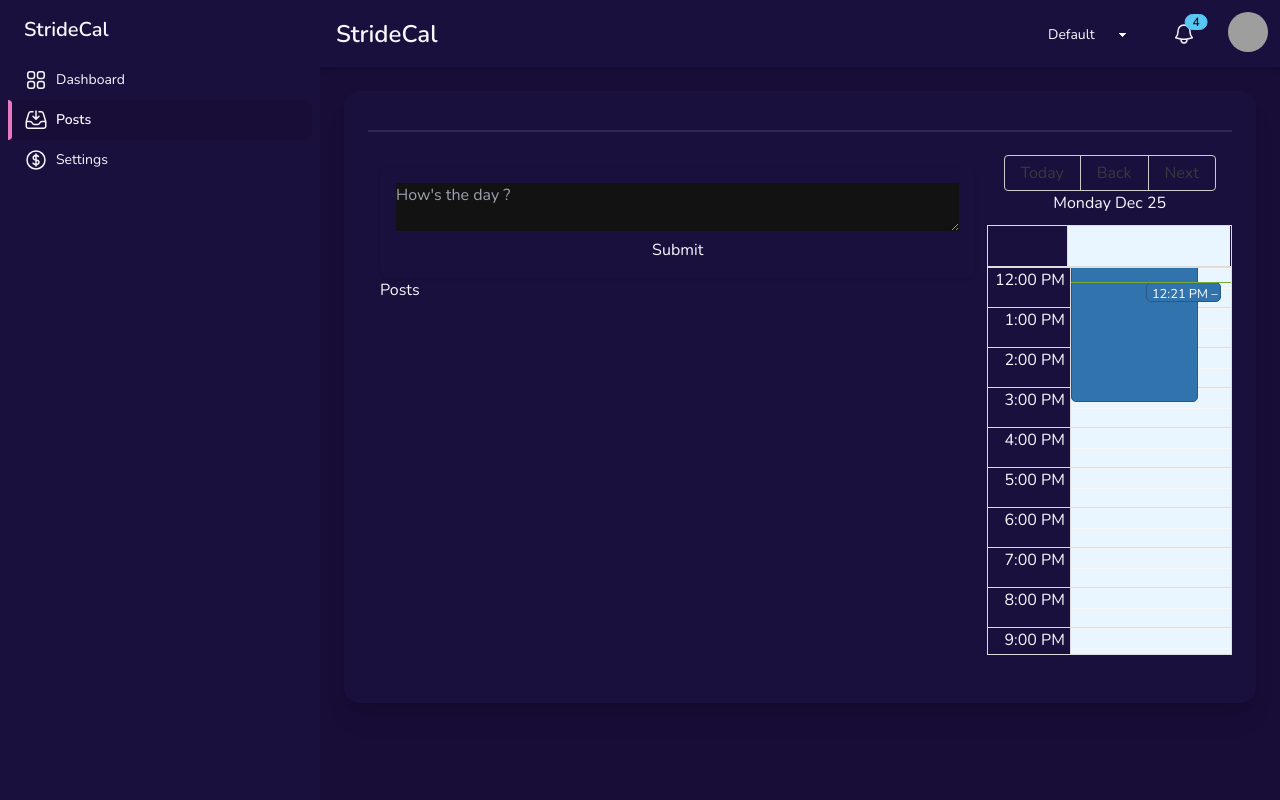
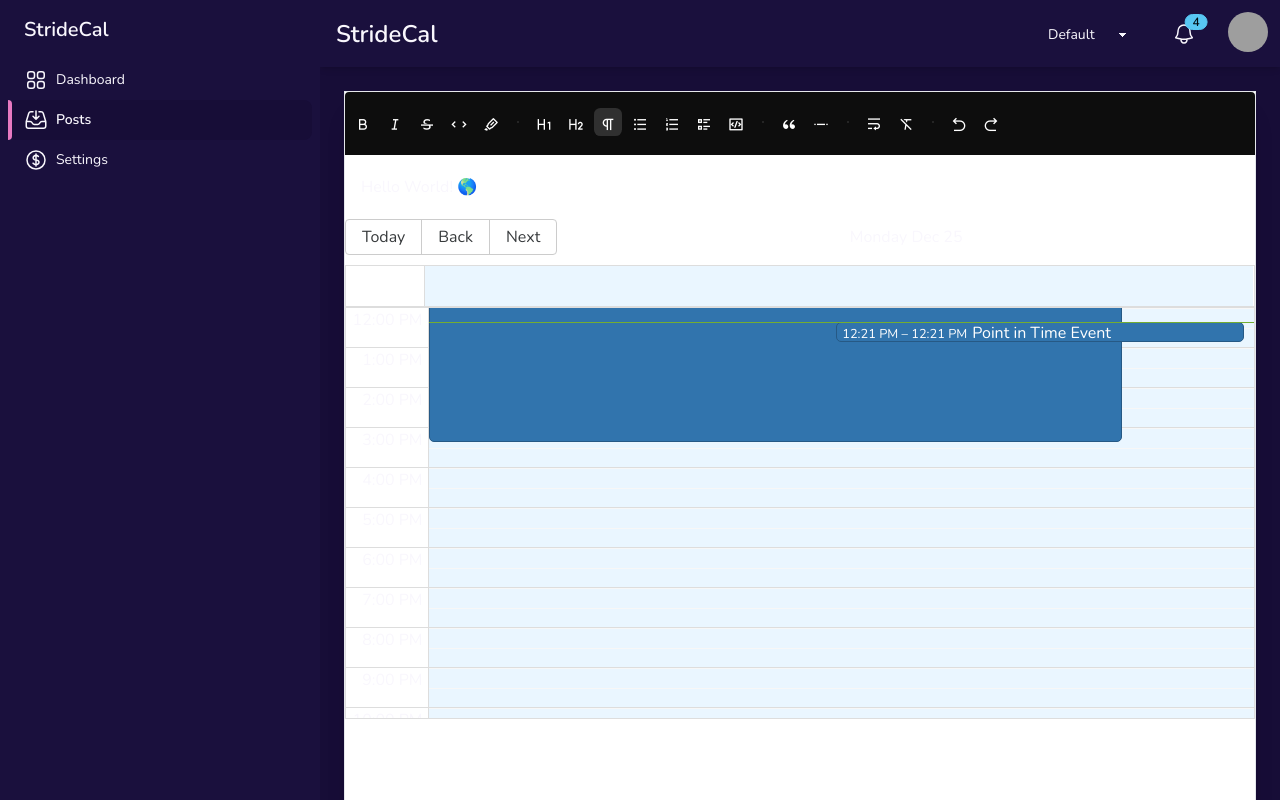
Before and after one commit to vishalkrv/supa-cal, a Next.js app: page /posts in a window 1280 px wide. Built offline with nearby package versions, Linux system fonts and the light colour scheme; grey boxes are pictures that could not be loaded.

Commit message:
Added editor

```diff
--- a/app/(dashboard)/posts/page.js
+++ b/app/(dashboard)/posts/page.js
@@ -1,3 +1,4 @@
+import Tiptap from "@/components/TipTap"
 import DayCalendar from "./calendar"
 
 
@@ -209,30 +210,12 @@
 
 
   return (
-    <div className="card w-full p-6 bg-base-100 shadow-xl mt-2">
-      <div className="text-xl font-semibold inline-block">
-      </div>
-      <div className="divider mt-2">
-      </div>
-      <div className="h-full w-full flex justify-between pb-6 bg-base-100">
-        <div className="flex flex-col w-full p-3">
-          <div className="rounded-lg shadow p-4">
-            <form>
-              <textarea className="form-textarea w-full" placeholder="How's the day ?"></textarea>
-              <div className="flex flex-col">
+    <div className="card w-full bg-base-100 shadow-xl mt-2 h-full">
+      <div className="h-full w-full flex justify-between">
+        <Tiptap
+          sidebar={ <DayCalendar events={ events }>
+          </DayCalendar> }></Tiptap>
 
-                <button type="submit">Submit</button>
-              </div>
-            </form>
-          </div>
-          <div>
-            Posts
-          </div>
-        </div>
-        <div>
-          <DayCalendar events={ events }>
-          </DayCalendar>
-        </div>
       </div>
     </div>
   )
--- /dev/null
+++ b/components/TipTap/MenuBar.css
@@ -0,0 +1,7 @@
+.divider {
+  background-color: rgba(#fff, 0.25);
+  height: 1.25rem;
+  margin-left: 0.5rem;
+  margin-right: 0.75rem;
+  width: 1px;
+}
--- /dev/null
+++ b/components/TipTap/MenuBar.jsx
@@ -0,0 +1,137 @@
+'use client'
+
+import './MenuBar.css'
+
+import React, { Fragment } from 'react'
+
+import MenuItem from './MenuItem.jsx'
+
+export default function MenuBar({ editor }) {
+  const items = [
+    {
+      icon: 'bold',
+      title: 'Bold',
+      action: () => editor.chain().focus().toggleBold().run(),
+      isActive: () => editor.isActive('bold'),
+    },
+    {
+      icon: 'italic',
+      title: 'Italic',
+      action: () => editor.chain().focus().toggleItalic().run(),
+      isActive: () => editor.isActive('italic'),
+    },
+    {
+      icon: 'strikethrough',
+      title: 'Strike',
+      action: () => editor.chain().focus().toggleStrike().run(),
+      isActive: () => editor.isActive('strike'),
+    },
+    {
+      icon: 'code-view',
+      title: 'Code',
+      action: () => editor.chain().focus().toggleCode().run(),
+      isActive: () => editor.isActive('code'),
+    },
+    {
+      icon: 'mark-pen-line',
+      title: 'Highlight',
+      action: () => editor.chain().focus().toggleHighlight().run(),
+      isActive: () => editor.isActive('highlight'),
+    },
+    {
+      type: 'divider',
+    },
+    {
+      icon: 'h-1',
+      title: 'Heading 1',
+      action: () => editor.chain().focus().toggleHeading({ level: 1 }).run(),
+      isActive: () => editor.isActive('heading', { level: 1 }),
+    },
+    {
+      icon: 'h-2',
+      title: 'Heading 2',
+      action: () => editor.chain().focus().toggleHeading({ level: 2 }).run(),
+      isActive: () => editor.isActive('heading', { level: 2 }),
+    },
+    {
+      icon: 'paragraph',
+      title: 'Paragraph',
+      action: () => editor.chain().focus().setParagraph().run(),
+      isActive: () => editor.isActive('paragraph'),
+    },
+    {
+      icon: 'list-unordered',
+      title: 'Bullet List',
+      action: () => editor.chain().focus().toggleBulletList().run(),
+      isActive: () => editor.isActive('bulletList'),
+    },
+    {
+      icon: 'list-ordered',
+      title: 'Ordered List',
+      action: () => editor.chain().focus().toggleOrderedList().run(),
+      isActive: () => editor.isActive('orderedList'),
+    },
+    {
+      icon: 'list-check-2',
+      title: 'Task List',
+      action: () => editor.chain().focus().toggleTaskList().run(),
+      isActive: () => editor.isActive('taskList'),
+    },
+    {
+      icon: 'code-box-line',
+      title: 'Code Block',
+      action: () => editor.chain().focus().toggleCodeBlock().run(),
+      isActive: () => editor.isActive('codeBlock'),
+    },
+    {
+      type: 'divider',
+    },
+    {
+      icon: 'double-quotes-l',
+      title: 'Blockquote',
+      action: () => editor.chain().focus().toggleBlockquote().run(),
+      isActive: () => editor.isActive('blockquote'),
+    },
+    {
+      icon: 'separator',
+      title: 'Horizontal Rule',
+      action: () => editor.chain().focus().setHorizontalRule().run(),
+    },
+    {
+      type: 'divider',
+    },
+    {
+      icon: 'text-wrap',
+      title: 'Hard Break',
+      action: () => editor.chain().focus().setHardBreak().run(),
+    },
+    {
+      icon: 'format-clear',
+      title: 'Clear Format',
+      action: () => editor.chain().focus().clearNodes().unsetAllMarks().run(),
+    },
+    {
+      type: 'divider',
+    },
+    {
+      icon: 'arrow-go-back-line',
+      title: 'Undo',
+      action: () => editor.chain().focus().undo().run(),
+    },
+    {
+      icon: 'arrow-go-forward-line',
+      title: 'Redo',
+      action: () => editor.chain().focus().redo().run(),
+    },
+  ]
+
+  return (
+    <div className="editor__header">
+      {items.map((item, index) => (
+        <Fragment key={index}>
+          {item.type === 'divider' ? <div className="divider" /> : <MenuItem {...item} />}
+        </Fragment>
+      ))}
+    </div>
+  )
+}
--- /dev/null
+++ b/components/TipTap/MenuItem.css
@@ -0,0 +1,19 @@
+.menu-item {
+  background-color: transparent;
+  border: none;
+  border-radius: 0.4rem;
+  color: #fff;
+  cursor: pointer;
+  height: 1.75rem;
+  margin-right: 0.25rem;
+  padding: 0.25rem;
+  width: 1.75rem;
+}
+.menu-item svg {
+  fill: currentColor;
+  height: 100%;
+  width: 100%;
+}
+.menu-item:hover, .menu-item.is-active {
+  background-color: #303030;
+}
--- /dev/null
+++ b/components/TipTap/MenuItem.jsx
@@ -0,0 +1,20 @@
+import './MenuItem.css'
+import 'remixicon/fonts/remixicon.css'
+
+import React from 'react'
+// import remixiconUrl from 'remixicon/fonts/remixicon.symbol.svg'
+
+export default function MenuItem({ icon, title, action, isActive = null }) {
+  return (
+    <button
+      className={`menu-item${isActive && isActive() ? ' is-active' : ''}`}
+      onClick={action}
+      title={title}
+    >
+      <i class={`ri-${icon}`}></i>
+      {/* <svg className="remix">
+        <use xlinkHref={`${remixiconUrl}#ri-${icon}`} />
+      </svg> */}
+    </button>
+  )
+}
--- /dev/null
+++ b/components/TipTap/index.jsx
@@ -0,0 +1,38 @@
+'use client'
+
+import './styles.css'
+import MenuBar from './MenuBar'
+import { useEditor, EditorContent } from '@tiptap/react'
+import StarterKit from '@tiptap/starter-kit';
+import Highlight from '@tiptap/extension-highlight'
+import TaskItem from '@tiptap/extension-task-item'
+import TaskList from '@tiptap/extension-task-list'
+import ListItem from '@tiptap/extension-list-item'
+import TextStyle from '@tiptap/extension-text-style'
+
+
+const Tiptap = ({sidebar}) => {
+  const editor = useEditor({
+    extensions: [
+      StarterKit.configure({
+        history: true,
+      }),
+      Highlight,
+      TaskList,
+      TaskItem,
+      ListItem,
+      TextStyle
+    ],
+    content: '<p>Hello World! 🌎️</p>',
+  })
+
+  return (
+    <div className="editor bg-white w-full border border-black-100">
+      {editor && <MenuBar editor={editor} />}
+      <EditorContent className="editor__content" editor={editor} />
+      {sidebar}
+    </div>
+  )
+}
+
+export default Tiptap
--- /dev/null
+++ b/components/TipTap/styles.css
@@ -0,0 +1,176 @@
+/* Basic editor styles */
+.tiptap > * + * {
+  margin-top: 0.75em;
+}
+.tiptap ul,
+.tiptap ol {
+  padding: 0 1rem;
+}
+.tiptap h1,
+.tiptap h2,
+.tiptap h3,
+.tiptap h4,
+.tiptap h5,
+.tiptap h6 {
+  line-height: 1.1;
+}
+.tiptap code {
+  background-color: rgba(97, 97, 97, 0.1);
+  color: #616161;
+}
+.tiptap pre {
+  background: #0d0d0d;
+  border-radius: 0.5rem;
+  color: #fff;
+  font-family: 'JetBrainsMono', monospace;
+  padding: 0.75rem 1rem;
+}
+.tiptap pre code {
+  background: none;
+  color: inherit;
+  font-size: 0.8rem;
+  padding: 0;
+}
+.tiptap mark {
+  background-color: #faf594;
+}
+.tiptap img {
+  height: auto;
+  max-width: 100%;
+}
+.tiptap hr {
+  margin: 1rem 0;
+}
+.tiptap blockquote {
+  border-left: 2px solid rgba(13, 13, 13, 0.1);
+  padding-left: 1rem;
+}
+.tiptap hr {
+  border: none;
+  border-top: 2px solid rgba(13, 13, 13, 0.1);
+  margin: 2rem 0;
+}
+.tiptap ul[data-type='taskList'] {
+  list-style: none;
+  padding: 0;
+}
+.tiptap ul[data-type='taskList'] li {
+  align-items: center;
+  display: flex;
+}
+.tiptap ul[data-type='taskList'] li > label {
+  flex: 0 0 auto;
+  margin-right: 0.5rem;
+  user-select: none;
+}
+.tiptap ul[data-type='taskList'] li > div {
+  flex: 1 1 auto;
+}
+.editor {
+  /* background-color: #fff; */
+  /* border: 3px solid #0d0d0d; */
+  /* border-radius: 0.75rem; */
+  /* color: #0d0d0d; */
+  /* height: 100%; */
+  /* display: flex; */
+  /* flex-direction: column; */
+  /* max-height: 26rem; */
+  /* Some information about the status */
+}
+
+.editor,
+:focus {
+  outline: none;
+}
+
+.editor__header {
+  align-items: center;
+  background: #0d0d0d;
+  border-bottom: 3px solid #0d0d0d;
+  border-top-left-radius: 0.25rem;
+  border-top-right-radius: 0.25rem;
+  display: flex;
+  flex: 0 0 auto;
+  flex-wrap: wrap;
+  padding: 0.25rem;
+}
+.editor__content {
+  flex: 1 1 auto;
+  overflow-x: hidden;
+  overflow-y: auto;
+  padding: 1.25rem 1rem;
+  -webkit-overflow-scrolling: touch;
+}
+.editor__footer {
+  align-items: center;
+  border-top: 3px solid #0d0d0d;
+  color: #0d0d0d;
+  display: flex;
+  flex: 0 0 auto;
+  font-size: 12px;
+  flex-wrap: wrap;
+  font-weight: 600;
+  justify-content: space-between;
+  padding: 0.25rem 0.75rem;
+  white-space: nowrap;
+}
+.editor__status {
+  align-items: center;
+  border-radius: 5px;
+  display: flex;
+}
+.editor__status::before {
+  background: rgba(13, 13, 13, 0.5);
+  border-radius: 50%;
+  content: ' ';
+  display: inline-block;
+  flex: 0 0 auto;
+  height: 0.5rem;
+  margin-right: 0.5rem;
+  width: 0.5rem;
+}
+.editor__status--connecting::before {
+  background: #616161;
+}
+.editor__status--connected::before {
+  background: #b9f18d;
+}
+.editor__name button {
+  background: none;
+  border: none;
+  border-radius: 0.4rem;
+  color: #0d0d0d;
+  font: inherit;
+  font-size: 12px;
+  font-weight: 600;
+  padding: 0.25rem 0.5rem;
+}
+.editor__name button:hover {
+  background-color: #0d0d0d;
+  color: #fff;
+}
+/* Give a remote user a caret */
+.collaboration-cursor__caret {
+  border-left: 1px solid #0d0d0d;
+  border-right: 1px solid #0d0d0d;
+  margin-left: -1px;
+  margin-right: -1px;
+  pointer-events: none;
+  position: relative;
+  word-break: normal;
+}
+/* Render the username above the caret */
+.collaboration-cursor__label {
+  border-radius: 3px 3px 3px 0;
+  color: #0d0d0d;
+  font-size: 12px;
+  font-style: normal;
+  font-weight: 600;
+  left: -1px;
+  line-height: normal;
+  padding: 0.1rem 0.3rem;
+  position: absolute;
+  top: -1.4em;
+  user-select: none;
+  white-space: nowrap;
+}
```
Also changed, not shown: package.json (+10 -1 lines), 1 other file (tests, documents, lock files or other folders).
